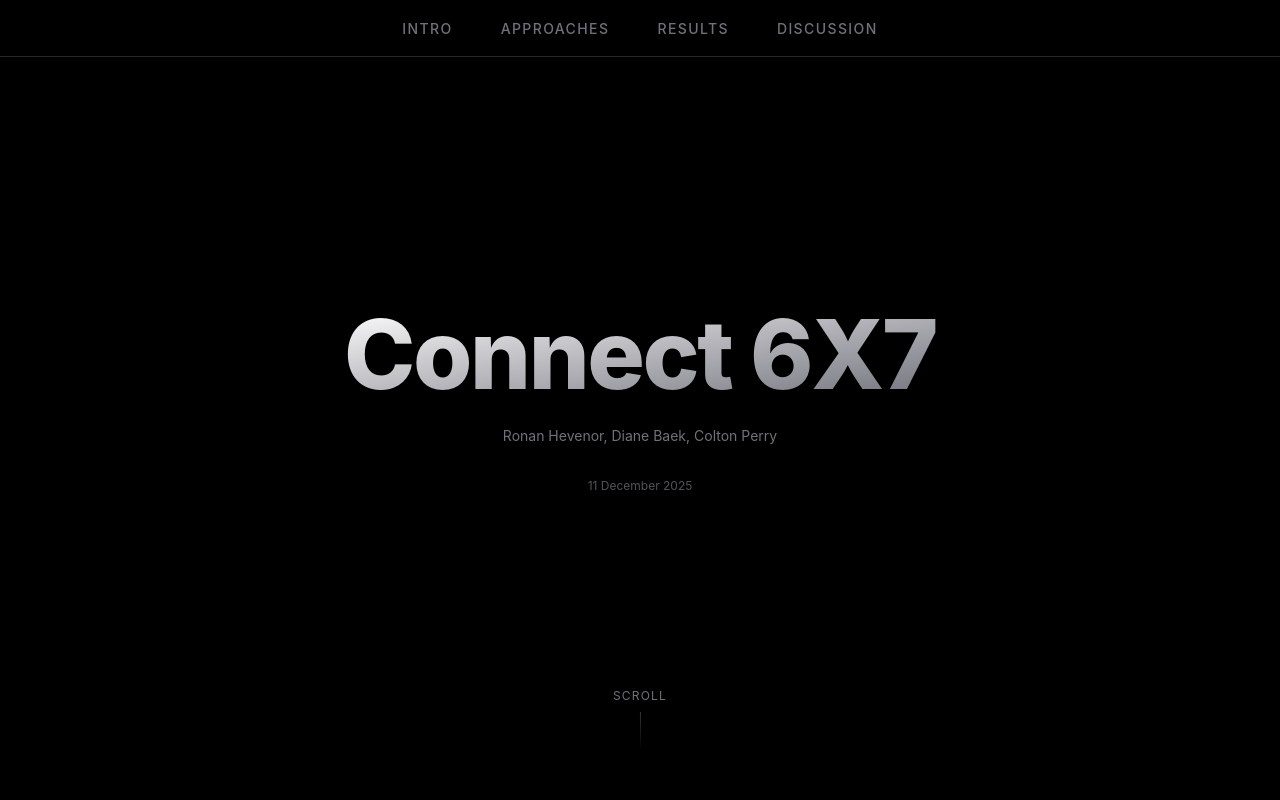
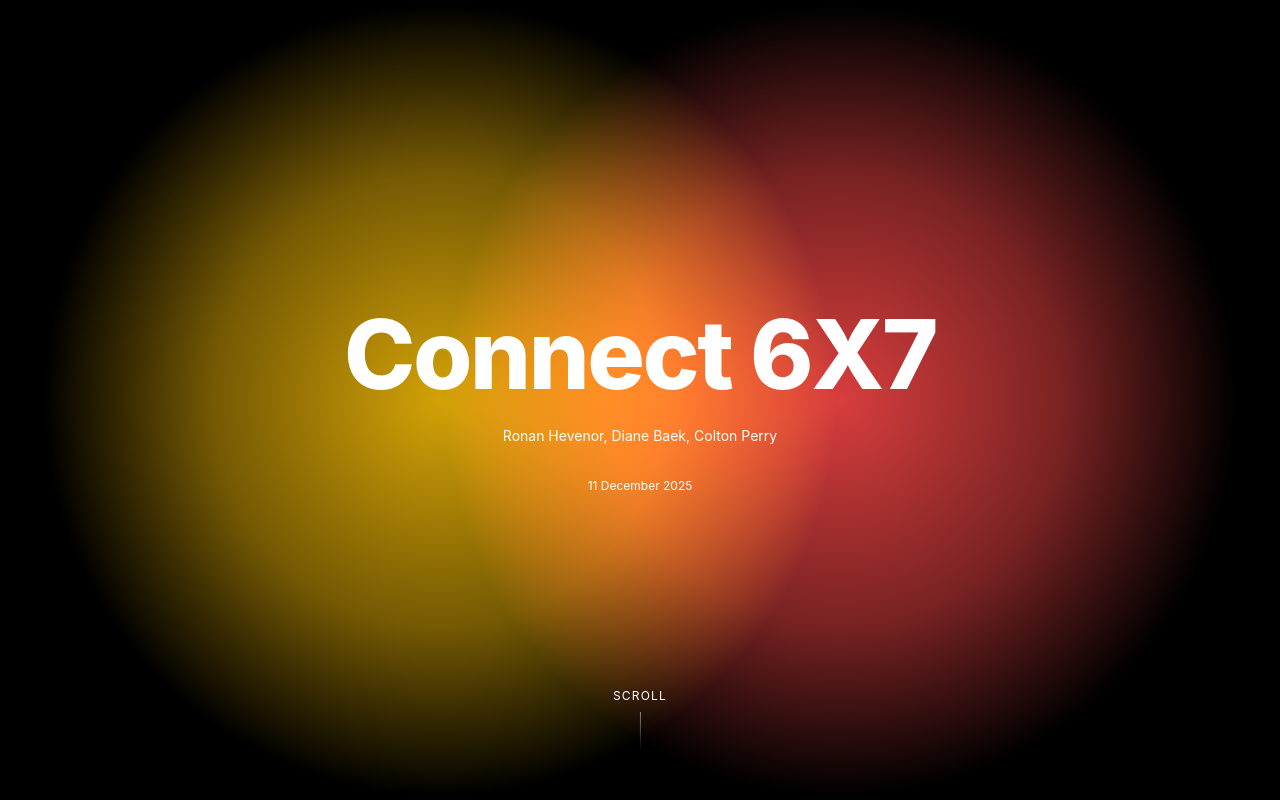
Before and after one commit to RonanHevenor/connect3, a Next.js app: page / in a window 1280 px wide. Shown: the top 800 px of the page. Built offline with nearby package versions, Linux system fonts and the light colour scheme.

Commit message:
style updates for fun/finalfinal version

```diff
--- a/src/app/page.tsx
+++ b/src/app/page.tsx
@@ -1,14 +1,77 @@
+"use client";
+import { useState, useEffect } from "react";
+
 export default function Home() {
+	const [scrollProgress, setScrollProgress] = useState(0);
+
+	useEffect(() => {
+		const handleScroll = () => {
+			const scrollY = window.scrollY;
+			const windowHeight = window.innerHeight;
+			// Progress based on scroll position
+			const progress = scrollY / windowHeight;
+			setScrollProgress(progress);
+		};
+
+		window.addEventListener("scroll", handleScroll);
+		return () => window.removeEventListener("scroll", handleScroll);
+	}, []);
+
+	const scrollOpacity = Math.max(0, 1 - scrollProgress * 1.2);
+	// Yellow: -75% to -50%, Red: -25% to -50% (faster slide)
+	const slideProgress = Math.min(1, scrollProgress * 2.5);
+	const yellowX = -75 + (25 * slideProgress);
+	const redX = -25 - (25 * slideProgress);
+	// Nav drops in after content hits top
+	const navVisible = scrollProgress >= 1;
 	return (
 		<>
-			{/* Navigation - hidden on mobile */}
-			<nav className="hidden md:block fixed top-0 left-0 right-0 z-50 bg-black/80 backdrop-blur-xl border-b border-zinc-800 px-8 py-4">
+			{/* Fixed Hero Background */}
+			<header className="fixed inset-0 h-screen flex flex-col justify-center items-center text-center px-8 py-24 z-0">
+				<div className="absolute inset-0 bg-black -z-10" />
+				{/* Connect 4 icon - two overlapping circles like Mastercard */}
+				<div
+					className="absolute top-1/2 left-1/2 w-[600px] h-[600px] md:w-[800px] md:h-[800px] rounded-full pointer-events-none mix-blend-plus-lighter"
+					style={{
+						background: 'radial-gradient(circle, rgba(234,179,8,0.9) 0%, rgba(234,179,8,0.5) 40%, rgba(234,179,8,0) 70%)',
+						opacity: scrollOpacity,
+						transform: `translate(${yellowX}%, -50%)`
+					}}
+				/>
+				<div
+					className="absolute top-1/2 left-1/2 w-[600px] h-[600px] md:w-[800px] md:h-[800px] rounded-full pointer-events-none mix-blend-plus-lighter"
+					style={{
+						background: 'radial-gradient(circle, rgba(239,68,68,0.9) 0%, rgba(239,68,68,0.5) 40%, rgba(239,68,68,0) 70%)',
+						opacity: scrollOpacity,
+						transform: `translate(${redX}%, -50%)`
+					}}
+				/>
+				<h1 className="text-6xl md:text-8xl font-extrabold tracking-tight text-white mb-6 relative z-10">
+					Connect 6X7
+				</h1>
+				<p className="text-white text-sm mb-8 relative z-10">
+					Ronan Hevenor, Diane Baek, Colton Perry
+				</p>
+				<p className="text-white text-xs relative z-10">
+					11 December 2025
+				</p>
+				<div className="absolute bottom-12 left-1/2 -translate-x-1/2 flex flex-col items-center gap-2 text-white text-xs uppercase tracking-widest z-10">
+					<span>Scroll</span>
+					<div className="w-px h-10 bg-gradient-to-b from-white to-transparent animate-pulse" />
+				</div>
+			</header>
+
+			{/* Navigation - fixed, drops in from top */}
+			<nav
+				className="hidden md:block fixed top-0 left-0 right-0 z-50 bg-black border-b border-zinc-800 px-8 py-4 transition-transform duration-300 ease-out"
+				style={{ transform: navVisible ? 'translateY(0)' : 'translateY(-100%)' }}
+			>
 				<ul className="flex justify-center gap-12 max-w-5xl mx-auto">
 					{["intro", "approaches", "results", "discussion"].map((item) => (
 						<li key={item}>
 							<a
 								href={`#${item}`}
-								className="text-zinc-500 text-sm font-medium uppercase tracking-widest hover:text-white transition-colors"
+								className="text-zinc-400 text-sm font-medium uppercase tracking-widest hover:text-white transition-colors"
 							>
 								{item}
 							</a>
@@ -17,26 +80,14 @@ export default function Home() {
 				</ul>
 			</nav>
 
-			{/* Hero */}
-			<header className="min-h-screen flex flex-col justify-center items-center text-center px-8 py-24 relative overflow-hidden">
-				<div className="absolute inset-0 bg-gradient-radial from-zinc-900 to-black -z-10" />
-				<h1 className="text-6xl md:text-8xl font-extrabold tracking-tight bg-gradient-to-br from-white to-zinc-500 bg-clip-text text-transparent mb-6">
-					Connect 6X7
-				</h1>
-				<p className="text-zinc-500 text-sm mb-8">
-					Ronan Hevenor, Diane Baek, Colton Perry
-				</p>
-				<p className="text-zinc-600 text-xs">
-					11 December 2025
-				</p>
-				<div className="absolute bottom-12 left-1/2 -translate-x-1/2 flex flex-col items-center gap-2 text-zinc-500 text-xs uppercase tracking-widest">
-					<span>Scroll</span>
-					<div className="w-px h-10 bg-gradient-to-b from-zinc-500 to-transparent animate-pulse" />
-				</div>
-			</header>
+			{/* Spacer for hero height */}
+			<div className="h-screen" />
 
+			{/* Scrolling content wrapper */}
+			<div className="relative z-10">
 			{/* Introduction */}
-			<section id="intro" className="max-w-4xl mx-auto px-8 py-32">
+			<section id="intro" className="bg-black">
+				<div className="max-w-4xl mx-auto px-8 py-32">
 				<SectionHeader number="01" title="Introduction" />
 				<div className="space-y-6 text-zinc-300 text-lg leading-relaxed">
 					<p>
@@ -71,10 +122,12 @@ export default function Home() {
 						These questions relate directly to material we discussed in class regarding machine cognition and what it means for a system to exhibit rational behavior.
 					</p>
 				</div>
+				</div>
 			</section>
 
 			{/* Approaches */}
-			<section id="approaches" className="max-w-4xl mx-auto px-8 py-32">
+			<section id="approaches" className="bg-black">
+				<div className="max-w-4xl mx-auto px-8 py-32">
 				<SectionHeader number="02" title="Our Approaches" />
 				<div className="space-y-6 text-zinc-300 text-lg leading-relaxed">
 					<p>
@@ -127,10 +180,12 @@ export default function Home() {
 						Our process of cherry-picking the best playing AI mimics real-life evolution and fitness. In a way, we "breed" the ultimate AI by choosing the best children—like how dog breeders choose dogs with the most desirable traits and breed other dogs with similar traits to eventually end up with the best possible dog.
 					</HighlightBox>
 				</div>
+				</div>
 			</section>
 
 			{/* Results */}
-			<section id="results" className="max-w-4xl mx-auto px-8 py-32">
+			<section id="results" className="bg-black">
+				<div className="max-w-4xl mx-auto px-8 py-32">
 				<SectionHeader number="03" title="Results" />
 
 				<div className="space-y-6 text-zinc-300 text-lg leading-relaxed">
@@ -173,10 +228,12 @@ export default function Home() {
 						))}
 					</ul>
 				</div>
+				</div>
 			</section>
 
 			{/* Discussion */}
-			<section id="discussion" className="max-w-4xl mx-auto px-8 py-32">
+			<section id="discussion" className="bg-black">
+				<div className="max-w-4xl mx-auto px-8 py-32">
 				<SectionHeader number="04" title="Discussion" />
 
 				<div className="space-y-6 text-zinc-300 text-lg leading-relaxed">
@@ -238,10 +295,11 @@ export default function Home() {
 						))}
 					</div>
 				</div>
+				</div>
 			</section>
 
 				{/* Footer */}
-			<footer className="py-16 border-t border-zinc-800 text-zinc-500 text-sm">
+				<footer className="bg-black py-16 border-t border-zinc-800 text-zinc-500 text-sm">
 					<div className="flex flex-col items-center gap-1 md:flex-row md:justify-center md:gap-0">
 						<span>Connect 6X7</span>
 						<span className="hidden md:inline">&nbsp;&middot;&nbsp;</span>
@@ -259,6 +317,7 @@ export default function Home() {
 						</svg>
 					</a>
 				</footer>
+			</div>
 		</>
 	);
 }
```
Lines whose indentation alone changed are shown as unchanged.
